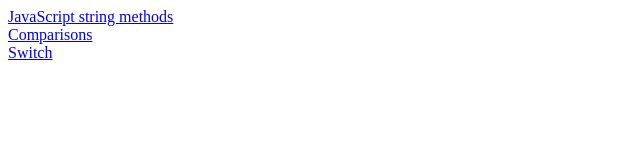
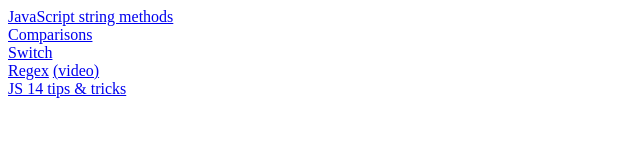
Before and after one commit to ZvAler2000/js-exercises, a plain HTML site: page index.html in a window 1280 px wide. Shown: the whole page, without its empty margins (0-640 px from the left). Drawn offline with Linux system fonts and the light colour scheme.

```diff
--- a/index.html
+++ b/index.html
@@ -17,5 +17,12 @@
     <div>
         <a href="https://javascript.info/switch" target="_blank">Switch</a>
     </div>
+    <div>
+        <a href="https://developer.mozilla.org/en-US/docs/Web/JavaScript/Guide/Regular_expressions" target="_blank">Regex</a>
+        <a href="https://www.youtube.com/watch?v=rhzKDrUiJVk" target="_blank">(video)</a>
+    </div>
+    <div>
+        <a href="https://www.youtube.com/watch?v=xkzDaKwinA8">JS 14 tips & tricks</a>
+    </div>
 </body>
 </html>
```
